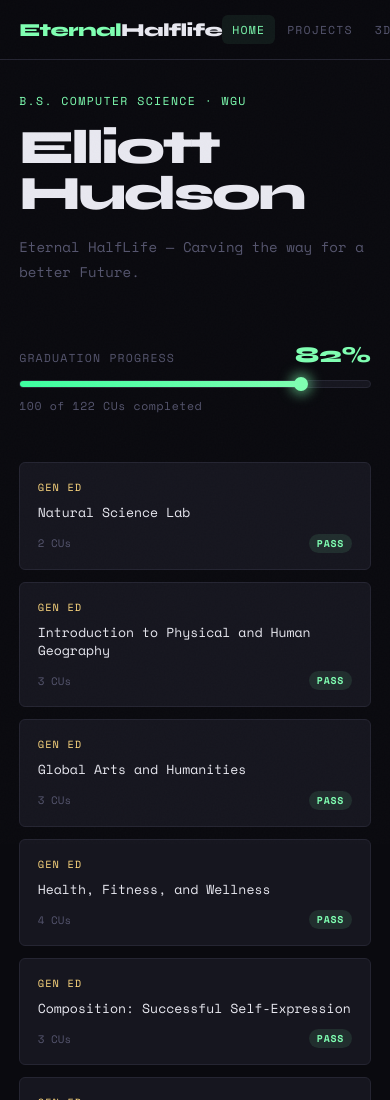
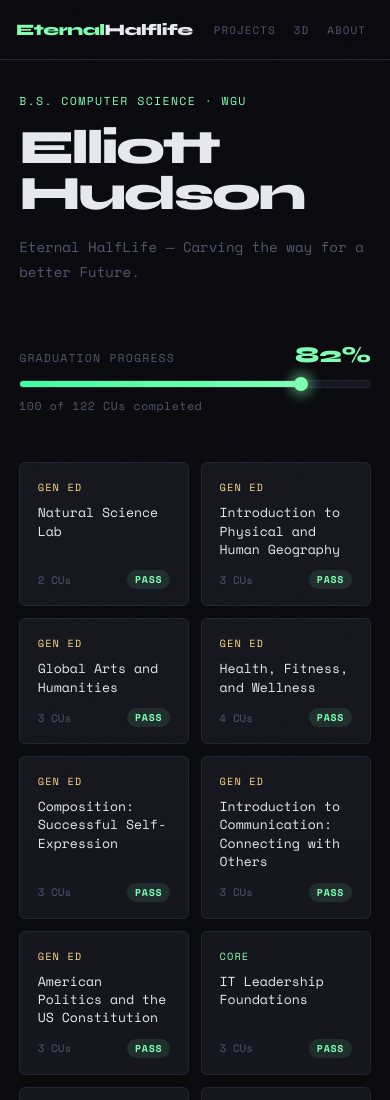
Before and after one commit to elliottph2772/eternalhalflife, a React (Vite) app: page / in a window 390 px wide. Shown: the top 1100 px of the page. Built offline with nearby package versions, Linux system fonts and the light colour scheme.

Commit message:
Design Changes for mobile screen

```diff
--- a/src/App.css
+++ b/src/App.css
@@ -400,3 +400,27 @@ main {
   nav { padding: 0 1.2rem; }
   .nav-btn { padding: 6px 10px; }
 }
+
+/* ── MOBILE ──────────────────────────────────────────────────────────────────── */
+@media (max-width: 600px) {
+  .page { padding: 2rem 1.2rem 4rem; }
+
+  /* hide Home tab on mobile — logo is the home button */
+  .hide-on-mobile { display: none; }
+
+  /* nav — tighten spacing so About is always visible */
+  nav { padding: 0 1rem; }
+  .nav-logo { font-size: 1rem; }
+  .nav-btn { padding: 6px 8px; font-size: 0.68rem; }
+
+  /* course cards — 2 per row */
+  .courses-grid {
+    grid-template-columns: repeat(2, 1fr);
+  }
+
+  /* about layout — stack label above text */
+  .about-block { grid-template-columns: 1fr; gap: 0.4rem; }
+
+  /* 3D canvas shorter on mobile */
+  .canvas-wrapper { height: 320px; }
+}
--- a/src/App.jsx
+++ b/src/App.jsx
@@ -339,15 +339,17 @@ const TABS = [
 
 export default function App() {
   const [active, setActive] = useState('home')
-  const { Page } = TABS.find((t) => t.id === active)
+  const {Page} = TABS.find((t) => t.id === active)
 
   return (
       <>
         <nav>
-        <div className="nav-logo">Eternal<span>Halflife</span></div>
+          <div className="nav-logo" onClick={() => setActive('home')} style={{cursor: 'pointer'}}>
+            Eternal<span>Halflife</span>
+          </div>
           <ul className="nav-tabs">
             {TABS.map((t) => (
-            <li key={t.id}>
+                <li key={t.id} className={t.id === 'home' ? 'hide-on-mobile' : ''}>
                   <button
                       className={`nav-btn ${active === t.id ? 'active' : ''}`}
                       onClick={() => setActive(t.id)}
@@ -358,7 +360,7 @@ export default function App() {
             ))}
           </ul>
         </nav>
-      <main><Page /></main>
+        <main><Page/></main>
       </>
   )
 }
```
Lines whose indentation alone changed are shown as unchanged.
